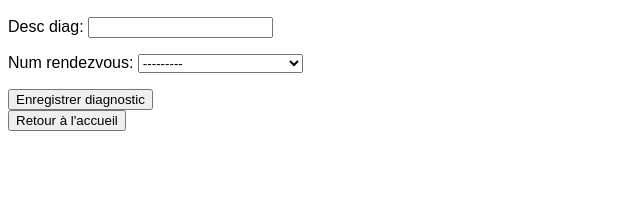
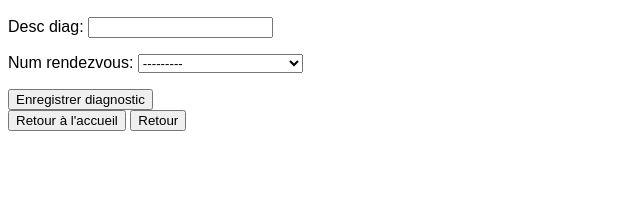
Before and after one commit to Ramskyii/Projet_SI_Django, a Django app: page /dossier_medical/1/ in a window 1280 px wide. Shown: the part 586-800 px from the top of the page, without its empty margins (0-640 px from the left). Run offline with Django 5.2, Linux system fonts and the light colour scheme; data comes from the database, SQL or seed files in the repository.

Commit message:
diagnostic

```diff
--- a/Projet/app1/templates/dossier_medical.html
+++ b/Projet/app1/templates/dossier_medical.html
@@ -63,6 +63,7 @@
 </form>
 
 <a href="{% url 'Home' %}"><button>Retour à l'accueil</button></a>
+<a href="{% url 'liste_patients' %}"><button>Retour</button></a>
 
 </body>
 </html>
```
